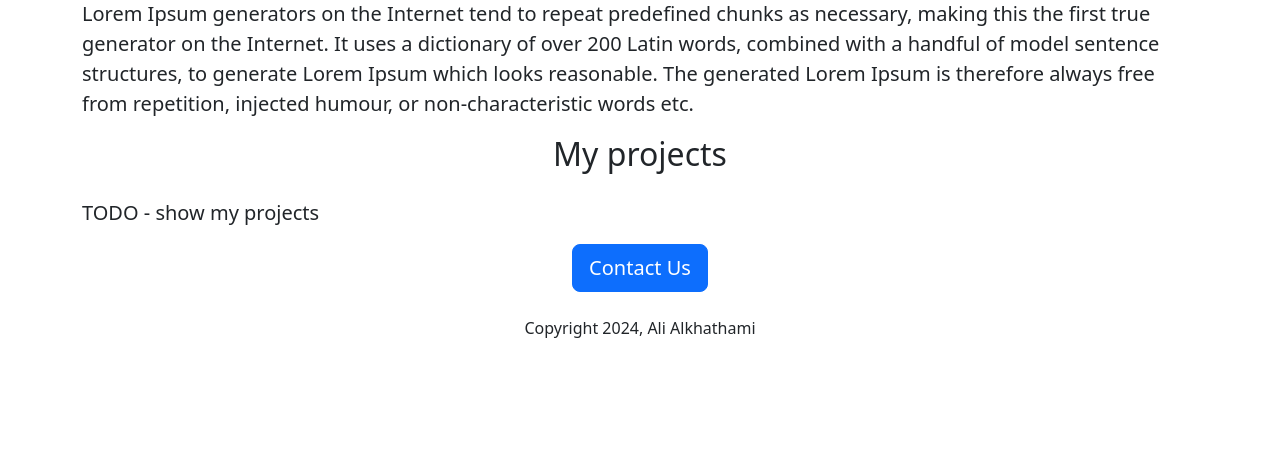
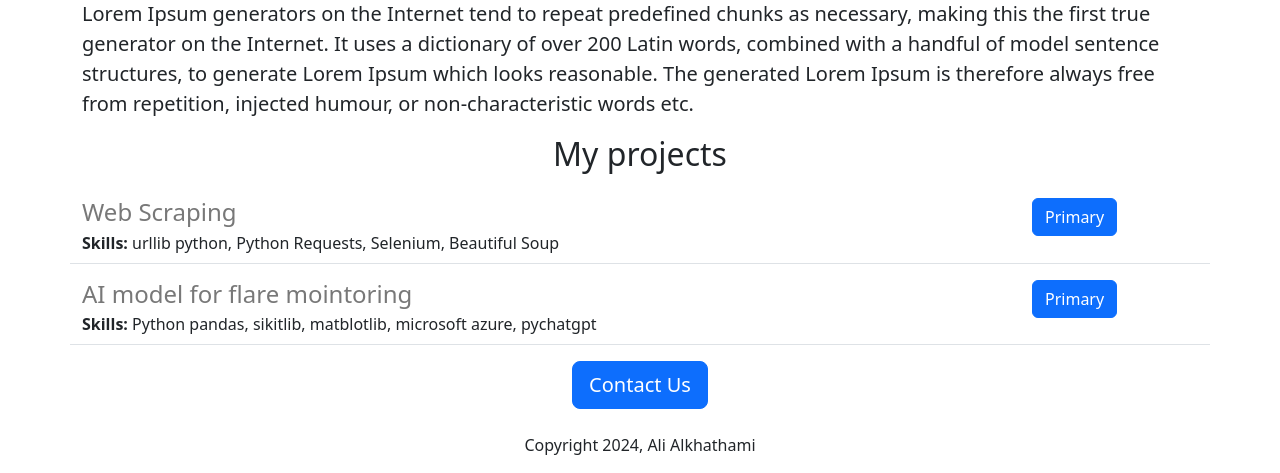
Before and after one commit to AlkhathamiAli/AliAlkhathami_Portfolio, a Flask app: page / in a window 1280 px wide. Shown: the part 601-1074 px from the top of the page. Before the commit the page ends 939 px from the top, so only its background shows below. Run offline with Flask 3, Linux system fonts and the light colour scheme.

Commit message:
Python dictionary inside html

```diff
--- a/app.py
+++ b/app.py
@@ -1,9 +1,18 @@
 from flask import Flask, render_template
 app = Flask(__name__)
+projects = [
+{'id':1,
+'project' : 'Web Scraping',
+'skills' : 'urllib python, Python Requests, Selenium, Beautiful Soup'
+},
+{'id':2,
+'project' : 'AI model for flare mointoring',
+'skills' : 'Python pandas, sikitlib, matblotlib, microsoft azure, pychatgpt'}
+]
 
 @app.route("/")
 def hello_world():
-    return render_template("home.html")
+    return render_template("home.html", projects=projects)
 
 if __name__ == "__main__":
   app.run(host='0.0.0.0', debug=True)
--- a/pyproject.toml
+++ b/pyproject.toml
@@ -9,6 +9,7 @@ packages = [{include = "repl_nix_alialkhathamiportfolio"}]
 [tool.poetry.dependencies]
 python = "^3.10"
 flask = "^3.0.2"
+sqlalchemy = "^2.0.28"
 
 
 [build-system]
--- a/templates/home.html
+++ b/templates/home.html
@@ -23,7 +23,11 @@
       There are many variations of passages of Lorem Ipsum available, but the majority have suffered alteration in some form, by injected humour, or randomised words which don't look even slightly believable. If you are going to use a passage of Lorem Ipsum, you need to be sure there isn't anything embarrassing hidden in the middle of text. All the Lorem Ipsum generators on the Internet tend to repeat predefined chunks as necessary, making this the first true generator on the Internet. It uses a dictionary of over 200 Latin words, combined with a handful of model sentence structures, to generate Lorem Ipsum which looks reasonable. The generated Lorem Ipsum is therefore always free from repetition, injected humour, or non-characteristic words etc.
     </p>
     <h2 class="text-center mt-2 mb-4">My projects</h2>
-    <p class="lead">TODO - show my projects</p>
+      <div>
+        {% for project in projects %}
+          {% include 'projectslist.html' %}
+        {% endfor %}
+      </div>
       <div class= "text-center">
     <button class="btn btn-primary btn-lg">Contact Us</button>
       <p class= mt-4>Copyright 2024, Ali Alkhathami</p>
--- /dev/null
+++ b/templates/projectslist.html
@@ -0,0 +1,11 @@
+<div class="row border-bottom" style="margin-bottom:16px;padding-bottom:8px;"">
+  <div class="col-10">
+  <h4
+  style="color:rgb(120,120,120); margin-bottom:4px;">
+    {{project["project"]}}</h4>
+<div><b>Skills: </b>{{project["skills"]}}</div>
+  </div>
+  <div class="col-2">
+  <button type="button" class="btn btn-primary">Primary</button>
+  </div>
+</div>
```
Also changed, not shown: 1 other file.
